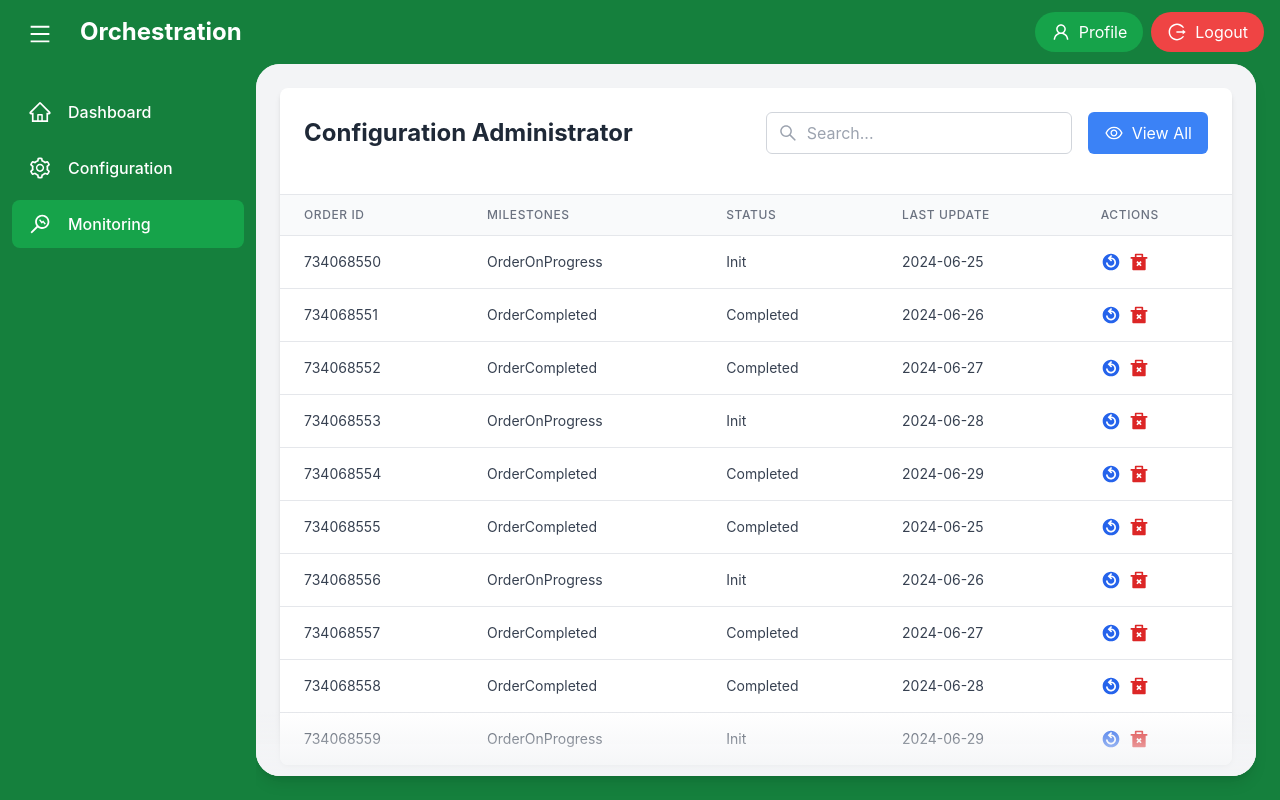
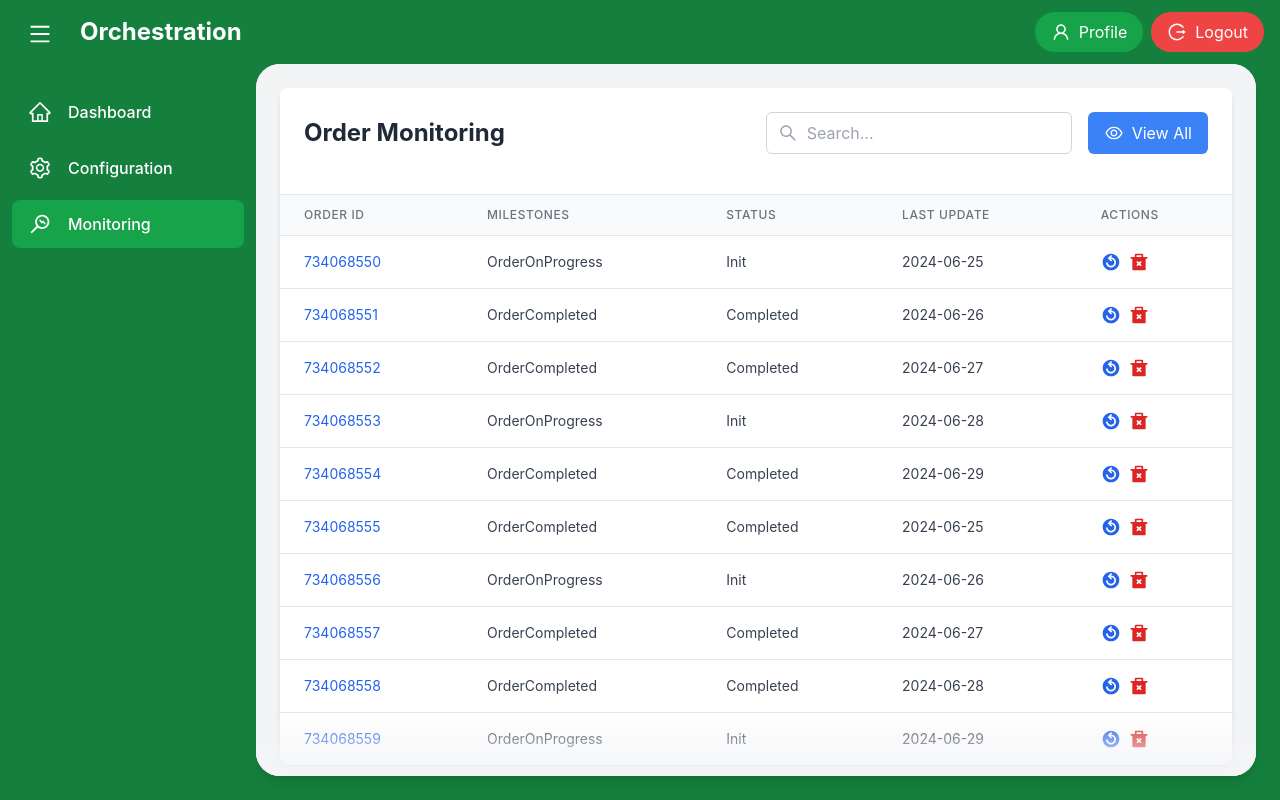
Before and after one commit to Gezaa/orches-app, a React (Create React App) app in the folder frontend/: page /monitoring in a window 1280 px wide. Built offline with nearby package versions, Linux system fonts and the light colour scheme.

Commit message:
refactor : change table configuration name

```diff
--- a/frontend/src/components/Monitoring.jsx
+++ b/frontend/src/components/Monitoring.jsx
@@ -5,6 +5,7 @@ import ButtonPagination from './shared/ButtonPagination';
 import { MdOutlineReplayCircleFilled } from "react-icons/md";
 import { RiDeleteBin2Fill } from "react-icons/ri";
 
+// Data for monitoring table
 const generateData = (count) => {
   return Array.from({ length: count }, (_, index) => ({
     orderId: `73406855${index}`,
@@ -30,6 +31,7 @@ export default function Configuration() {
     () => <button className="text-red-600 hover:text-red-900"><RiDeleteBin2Fill size={20} /></button>
   ];
 
+
   const filteredData = useMemo(() => {
     return monitoringData.filter(item =>
       Object.values(item).some(value =>
@@ -47,10 +49,11 @@ export default function Configuration() {
   return (
     <>
       <Table
-        title="Configuration Administrator"
+        title="Order Monitoring"
         headers={headers}
         data={currentItems}
         actions={actions}
+        linkPath={'/src/components/MonitoringDetails.jsx'}
         searchTerm={searchTerm}
         onSearchChange={setSearchTerm}
         showAll={showAll}
--- a/frontend/src/components/MonitoringDetails.jsx
+++ b/frontend/src/components/MonitoringDetails.jsx
@@ -2,7 +2,11 @@ import React from 'react'
 
 const MonitoringDetails = () => {
   return (
+    <>
     <div>MonitoringDetails</div>
+    </>
+
+
   )
 }
 
```
